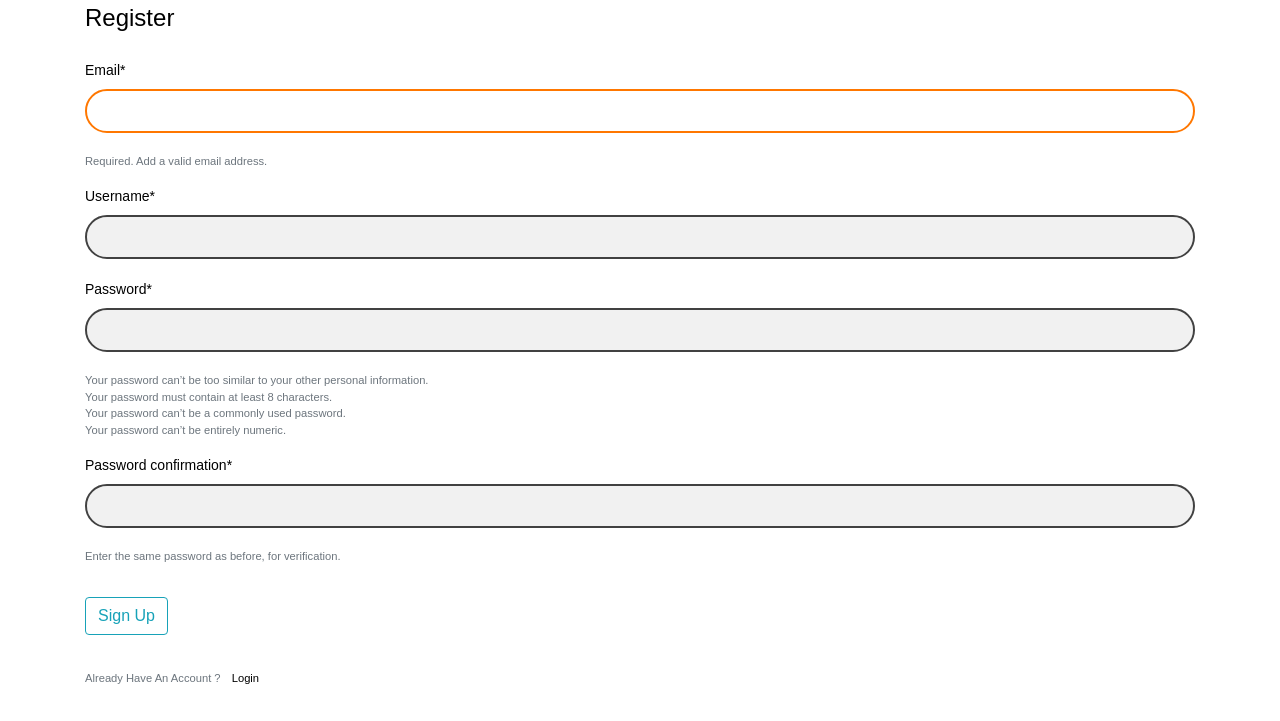
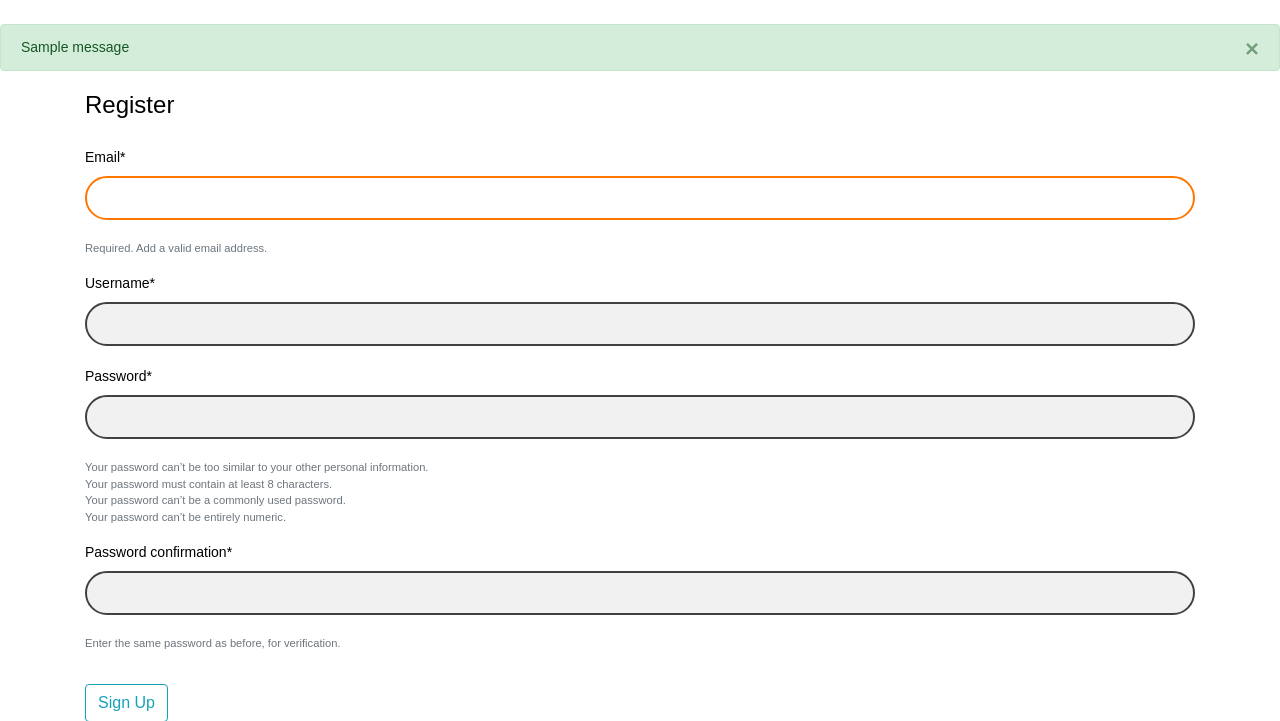
Before and after one commit to samirpatil2000/HackathonProject, a Django app: page /account/register/ in a window 1280 px wide. Shown: the part 96-817 px from the top of the page. Before the commit the page ends 780 px from the top, so only its background shows below. Run offline with Django 3.2, Linux system fonts and the light colour scheme; tables that the repository leaves empty hold one stand-in row (values such as "Sample post"); one stand-in notice (Sample message) is shown; some libraries are stand-ins or nearby versions.

Commit message:
group is created with message redirect warning on index page

```diff
--- a/account/models.py
+++ b/account/models.py
@@ -1,6 +1,6 @@
 from django.db import models
 from django.contrib.auth.models import AbstractBaseUser, BaseUserManager
-
+from product.models import Group
 
 class MyAccountManager(BaseUserManager):
 	def create_user(self, email, username, password=None):
@@ -63,6 +63,8 @@ class Account(AbstractBaseUser):
 
 	profile_pic=models.ImageField(upload_to='profile_pics',blank=True,null=True)
 
+	group=models.ForeignKey(Group,on_delete=models.SET_NULL,blank=True,null=True)
+
 
 	objects= MyAccountManager()
 
--- a/product/admin.py
+++ b/product/admin.py
@@ -1,7 +1,9 @@
 from django.contrib import admin
-from .models import Product,RequestForProduct,Category
+from .models import Product,RequestForProduct,Category,Group
 # Register your models here.
 
 admin.site.register(Product)
 admin.site.register(RequestForProduct)
 admin.site.register(Category)
+
+admin.site.register(Group)
--- a/templates/main/base.html
+++ b/templates/main/base.html
@@ -10,6 +10,19 @@
 </head>
 <body>
 {% include 'main/a_navbar.html' %}
+
+        {% if messages %}
+            <div class="mt-0 pt-4">
+              {% for message in messages %}
+              <div class="alert alert-{{ message.tags }} alert-dismissible fade show" role="alert">
+                {{ message }}
+                <button type="button" class="close" data-dismiss="alert" aria-label="Close">
+                  <span aria-hidden="true">&times;</span>
+                </button>
+              </div>
+              {% endfor %}
+            </div>
+      {% endif %}
     {% block content %}
 
     {% endblock %}
```
Also changed, not shown: product/models.py (+22 -0 lines), product/views.py (+7 -0 lines).
